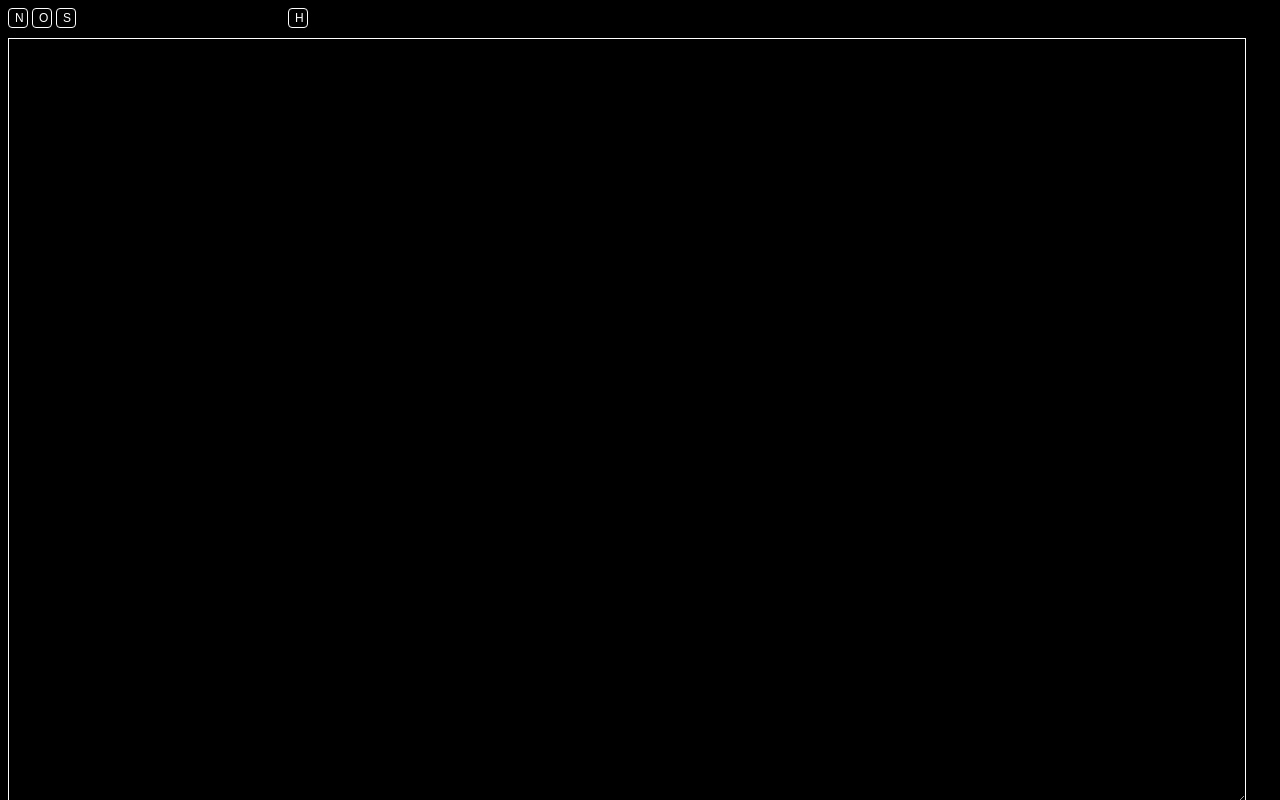
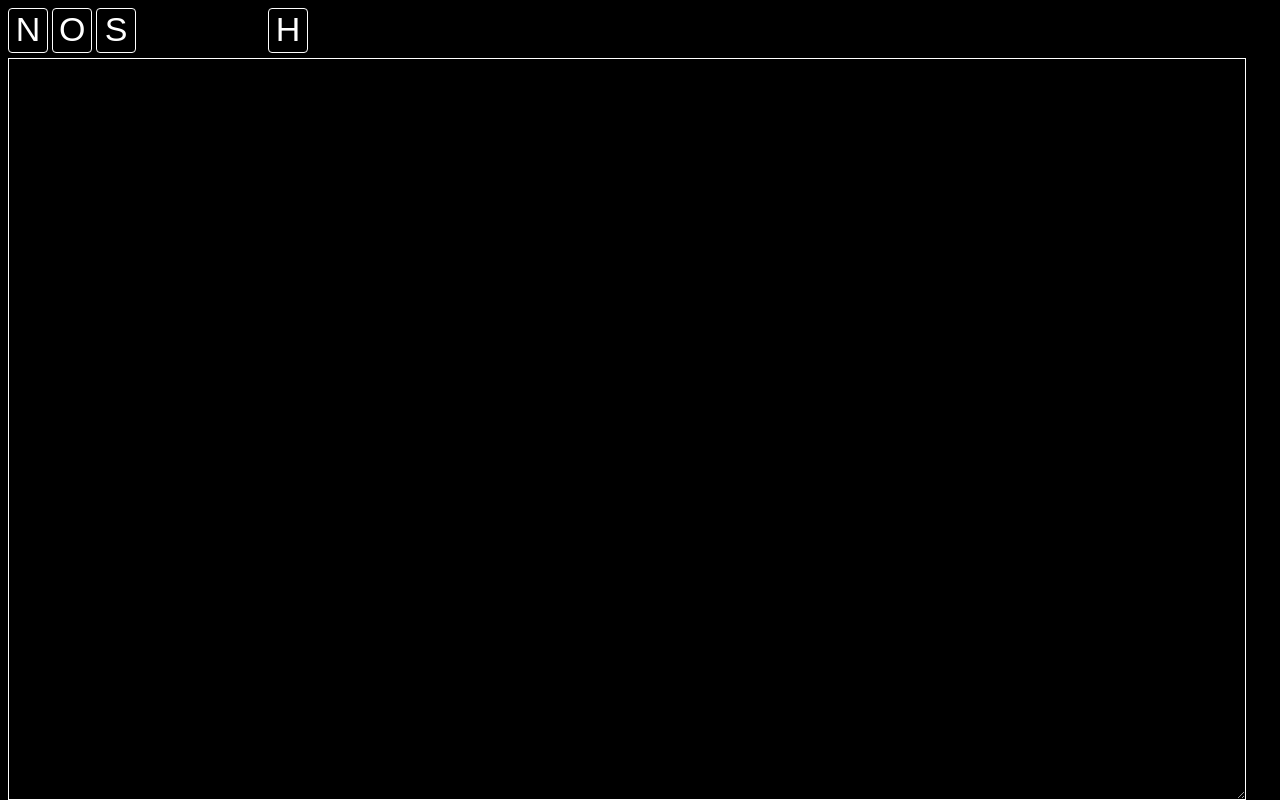
Before and after one commit to joshp1/myword, a plain HTML site: page index.html in a window 1280 px wide. Drawn offline with Linux system fonts and the light colour scheme.

Commit message:
Fixed toolbar

```diff
--- a/styles.css
+++ b/styles.css
@@ -42,19 +42,19 @@ html, body {
 
 .toolbar{
     width: 300px;
-    height:30px;
-    margin-bottom: 60px;
+    height:64px;
+    margin-bottom: 80px;
 }
 
 button {
-    font-size: 12px;
+    font-size: 34px;
 
     cursor:pointer;
     border: 1px solid #ccc;
     border-radius: 4px;
 
-    width: 20px;
-    height:20px;
+    width: 40px;
+    height:40px;
 }
 
 button:hover {
@@ -125,7 +125,7 @@ display:block;
 }
 .hlpeTitel
 {
-    font-size: 22px;
+    font-size: 88px;
 }
 .helpbody
 {
@@ -136,10 +136,11 @@ display:block;
     background-color:#000;
     border: 1px solid #fff;
     color: #fff;
+    padding-bottom: 42px;
 }
-.mbrn1, #hlp
+#hlp
 {
-    margin-left: 208px;
+    margin-left: 128px;
 }
 .editor {
     background-color: #000;
@@ -148,14 +149,14 @@ display:block;
     caret-shape: block;
     display:block;
     font-size: 16px;
-    height:93%;
+    height:90%;
     left:0px;
     line-height: 1.5;
     min-height: 100px;
     overflow-y: auto;
     padding: 10px;
     position:absolute;
-    top:30px;
+    top:50px;
     width :95%;
     white-space: pre-wrap;
 }
```
